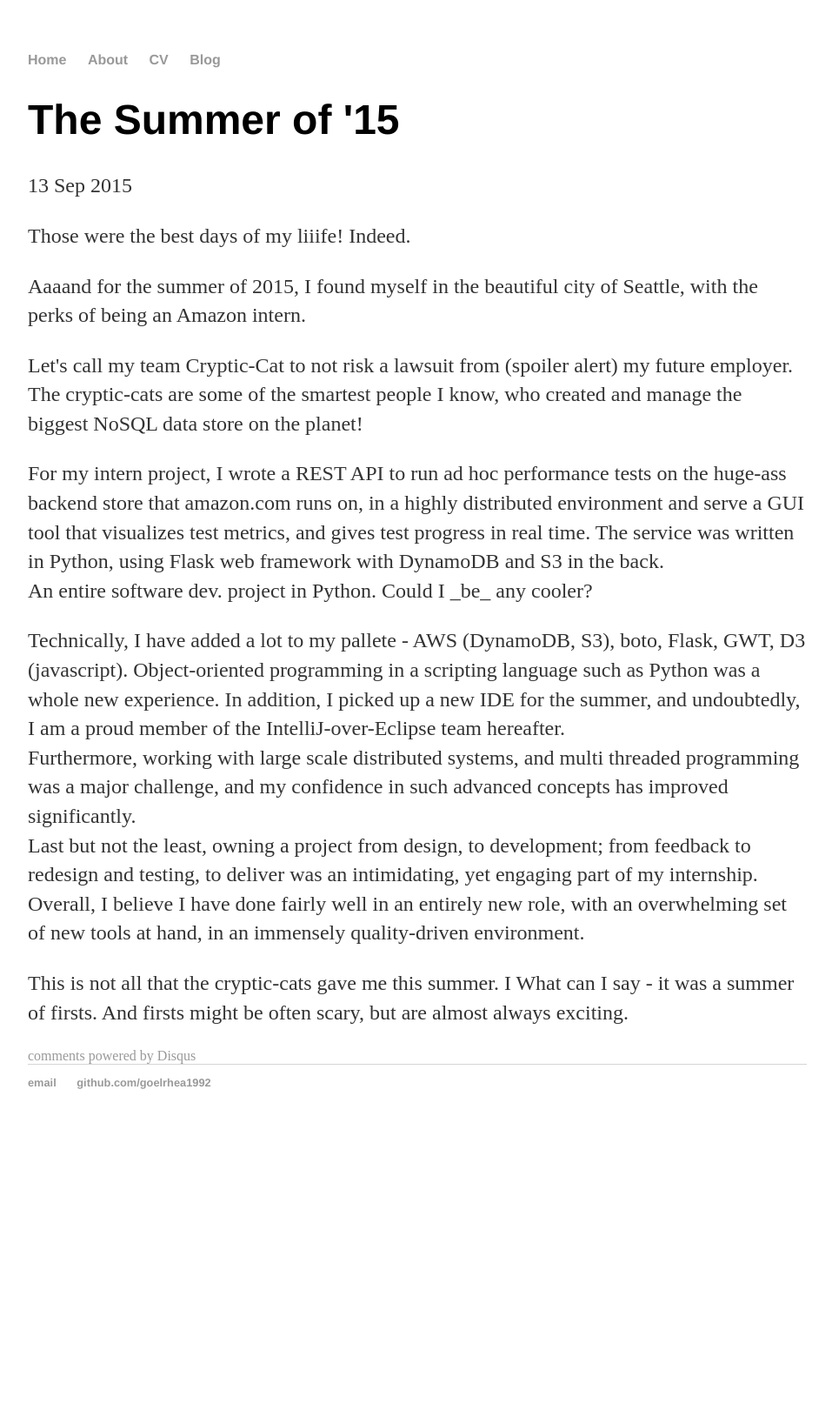
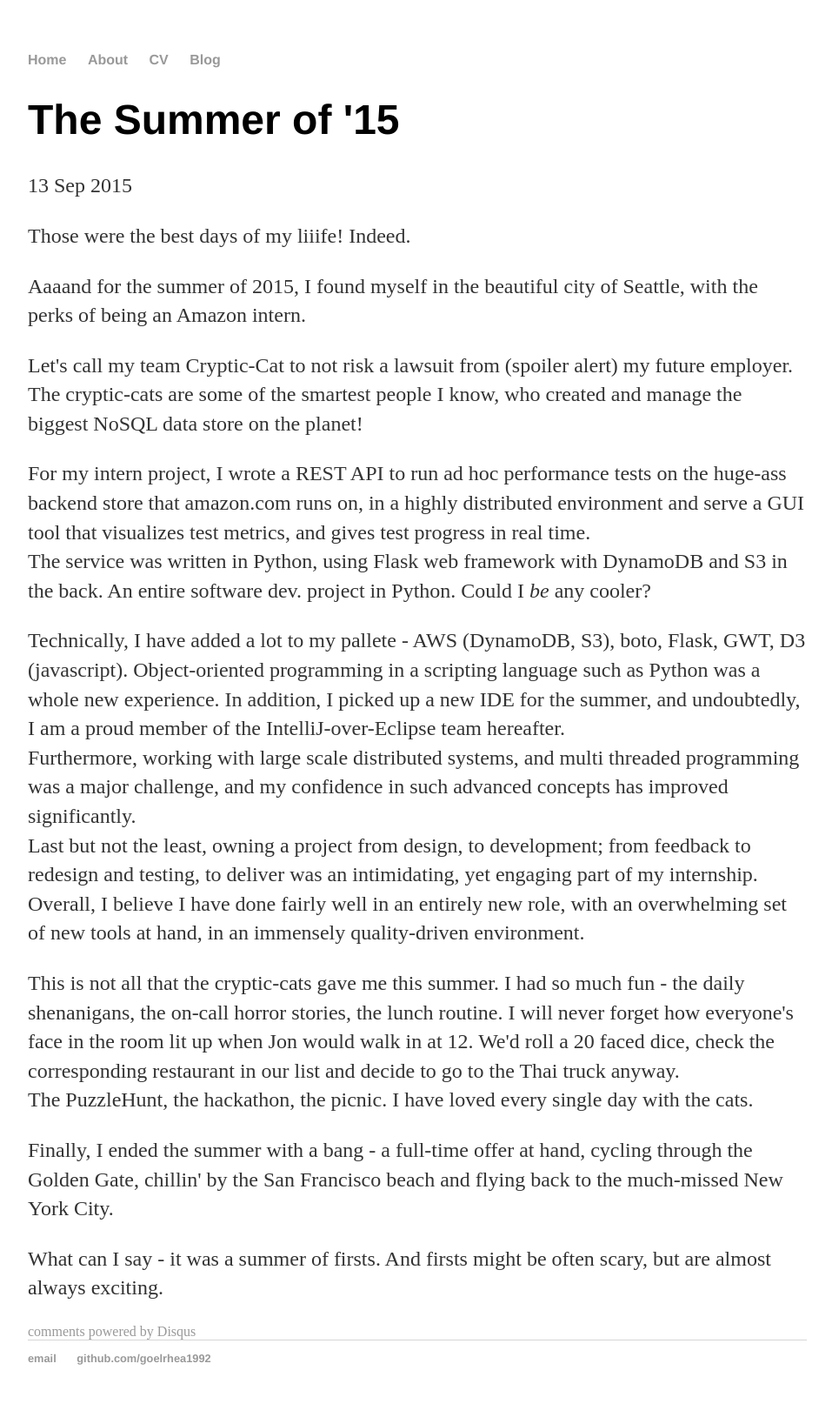
Before and after one commit to goelrhea1992/goelrhea1992.github.io, a Jekyll site: the page built from _posts/2015-09-13-the-summer-of-'15.md, in a window 1280 px wide. Shown: the whole page at 87% size, without its empty margins (160-1117 px from the left). Built offline with Jekyll 4.4.1, drawn with Linux system fonts in a browser that asks for light colours; comment, search, counter and statistics services are not loaded; before the commit the page ends 1312 px from its top, so only the background shows below that.

Commit message:
Update 2015-09-13-the-summer-of-'15.md

```diff
--- a/_posts/2015-09-13-the-summer-of-'15.md
+++ b/_posts/2015-09-13-the-summer-of-'15.md
@@ -20,15 +20,13 @@
 <p>
 For my intern project, I wrote a REST API to run ad hoc performance tests on the huge-ass backend store that amazon.com runs on,
 in a highly distributed environment and serve a GUI tool that visualizes test metrics, and gives test progress in real time.
-The service was written in Python, using Flask web framework with DynamoDB and S3 in the back.
-<br>
-An entire software dev. project in Python. Could I _be_ any cooler?
+<br> The service was written in Python, using Flask web framework with DynamoDB and S3 in the back.
+An entire software dev. project in Python. Could I <i>be</i> any cooler?
 </p>
 
 <p>
 Technically, I have added a lot to my pallete - AWS	 (DynamoDB,	 S3),	 boto,	 Flask, GWT,	D3	(javascript). Object-oriented
-programming in a scripting language such as Python was a whole new experience. In addition, I picked up a new IDE for the summer,
-and undoubtedly, I am a proud member of the IntelliJ-over-Eclipse team hereafter.
+programming in a scripting language such as Python was a whole new experience. In addition, I picked up a new IDE for the summer, and undoubtedly, I am a proud member of the IntelliJ-over-Eclipse team hereafter.
 <br>
 Furthermore, working with large scale distributed systems, and multi threaded programming was a major challenge,
 and my confidence in such advanced concepts has improved significantly.
@@ -41,6 +39,15 @@
 </p>
 
 <p>
-This is not all that the cryptic-cats gave me this summer. I
+This is not all that the cryptic-cats gave me this summer. I had so much fun - the daily shenanigans, the on-call horror stories, the lunch routine. I will never forget how everyone's face in the room lit up when Jon would walk in at 12. We'd roll a 20 faced dice, check the corresponding restaurant in our list and decide to go to the Thai truck anyway.
+<br>
+The PuzzleHunt, the hackathon, the picnic. I have loved every single day with the cats.
+</p>
+
+<p>
+Finally, I ended the summer with a bang - a full-time offer at hand, cycling through the Golden Gate, chillin' by the San Francisco beach and flying back to the much-missed New York City.
+</p>
+
+<p>
 What can I say - it was a summer of firsts. And firsts might be often scary, but are almost always exciting.
 </p>
```
